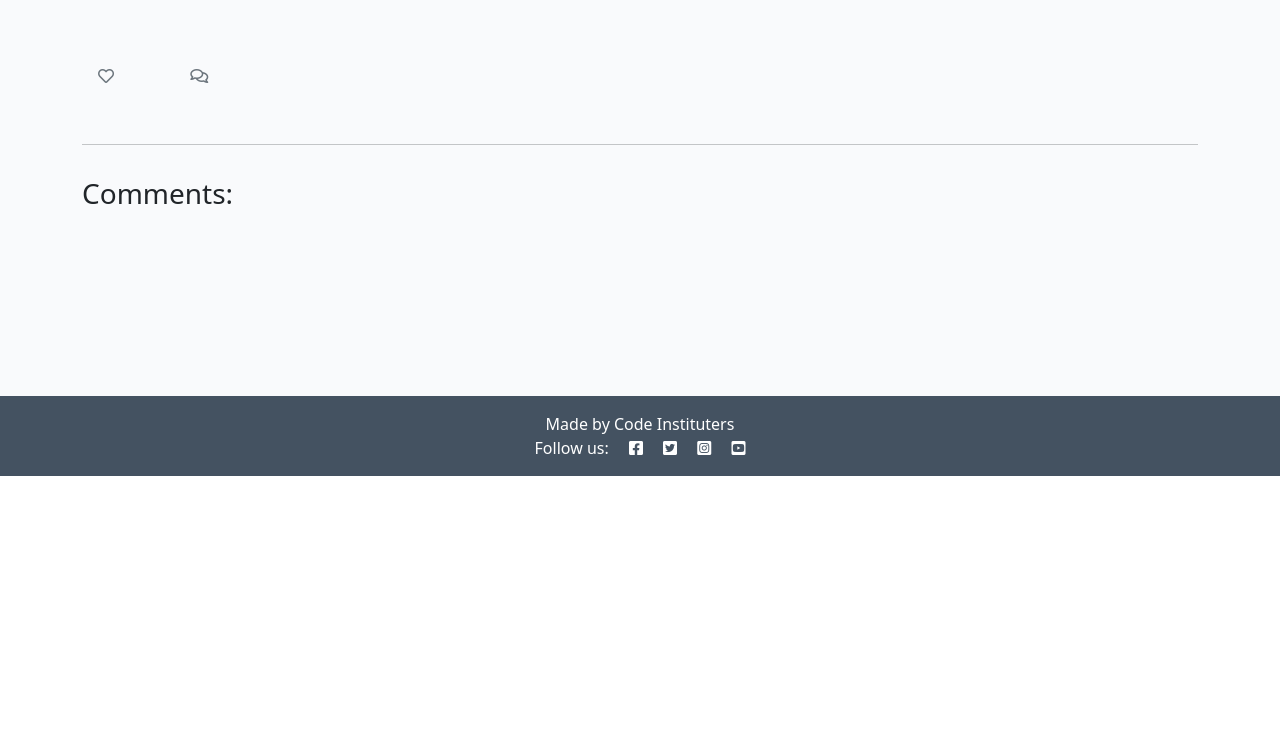
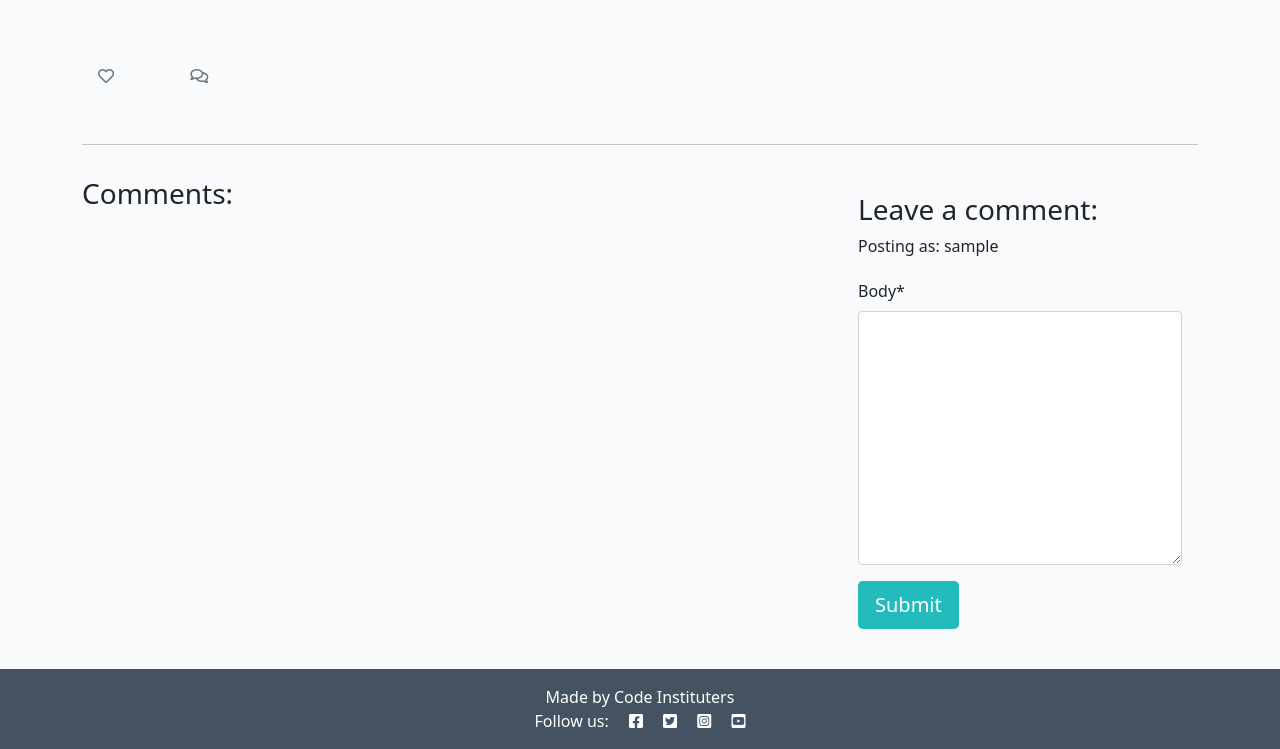
Before and after one commit to ianmeigh/django-blog, a Django app: template templates/post_detail.html in a window 1280 px wide. Shown: the part 324-1073 px from the top of the page. Before the commit the page ends 800 px from the top, so only its background shows below. Run offline with Django 3.2, Linux system fonts and the light colour scheme; the template is opened without the code that fills it: values that come from a table or form of the project are taken from there, others are empty; the visitor is signed in with stand-in values (Sample User, id 1); some libraries are stand-ins or nearby versions.

Commit message:
feat: create comment form and render in post_detail template

```diff
--- /dev/null
+++ b/blog/forms.py
@@ -0,0 +1,8 @@
+from .models import Comment
+from django import forms
+
+
+class CommentForm(forms.ModelForm):
+    class Meta:
+        model = Comment
+        fields = ("body",)
--- a/templates/post_detail.html
+++ b/templates/post_detail.html
@@ -1,6 +1,8 @@
 {% extends 'base.html' %}
 
 {% block content %}
+
+{% load crispy_forms_tags %}
 
 <div class="masthead">
   <div class="container">
@@ -80,7 +82,15 @@
     </div>
     <div class="col-md-4 card mb-4  mt-3 ">
       <div class="card-body">
-        <!-- For later -->
+        {% if user.is_authenticated %}
+        <h3>Leave a comment:</h3>
+        <p>Posting as: {{ user.username }}</p>
+        <form action="" method="post" style="margin-top: 1.3em;">
+          {{ comment_form | crispy }}
+          {% csrf_token %}
+          <button type="submit" class="btn btn-signup btn-lg">Submit</button>
+        </form>
+        {% endif %}
       </div>
     </div>
   </div>
```
Also changed, not shown: blog/views.py (+7 -1 lines).
